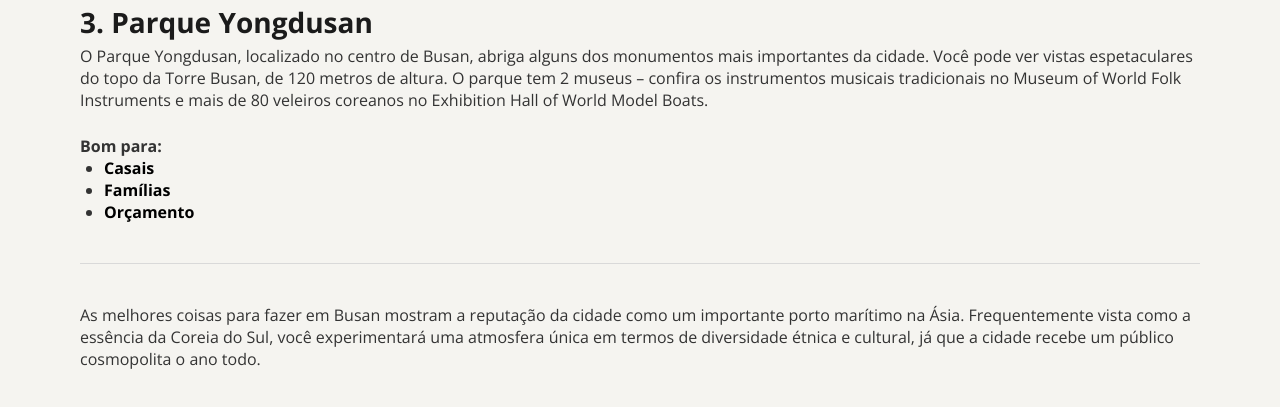
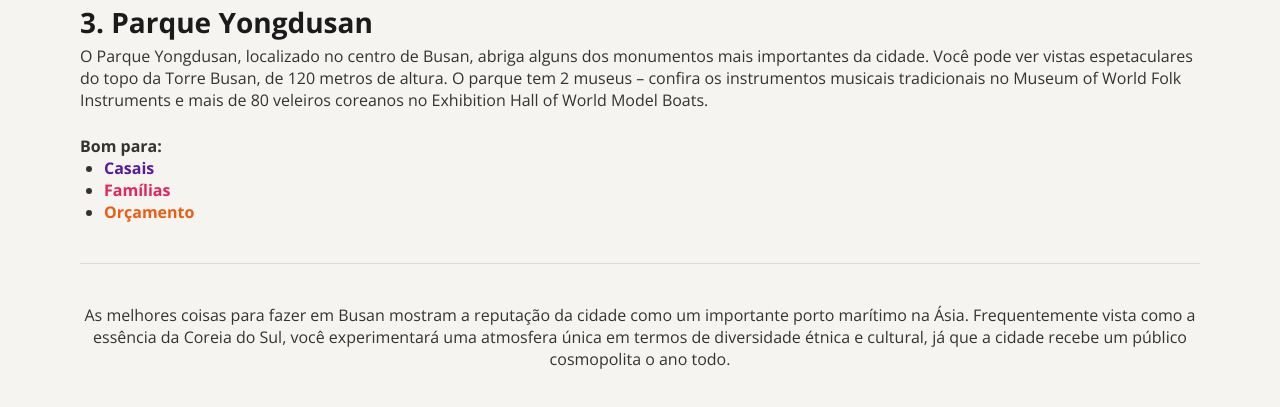
Before and after one commit to Beatriz-015/Locais-tur-sticos_02, a plain HTML site: page index.html in a window 1280 px wide. Shown: the part 2778-3185 px from the top of the page. Drawn offline with nearby package versions, Linux system fonts and the light colour scheme.

Commit message:
estilização do footer e fim do projeto

```diff
--- a/styles/page.css
+++ b/styles/page.css
@@ -50,7 +50,27 @@
         margin-bottom: 4.8rem;
 
         li {
-
+            color: var(--accent-blue);
         }
     }
+
+    .destino_3 {
+        ul {
+            li:nth-of-type(1){
+                color: var(--accent-purple);
+            }
+
+            li:nth-of-type(2){
+                color: var(--accent-pink);
+            }
+
+            li:nth-of-type(3){
+                color: var(--accent-orange);
+            }
+        }
+    }
+
+    footer {
+        text-align: center;
+    }
 }
```
